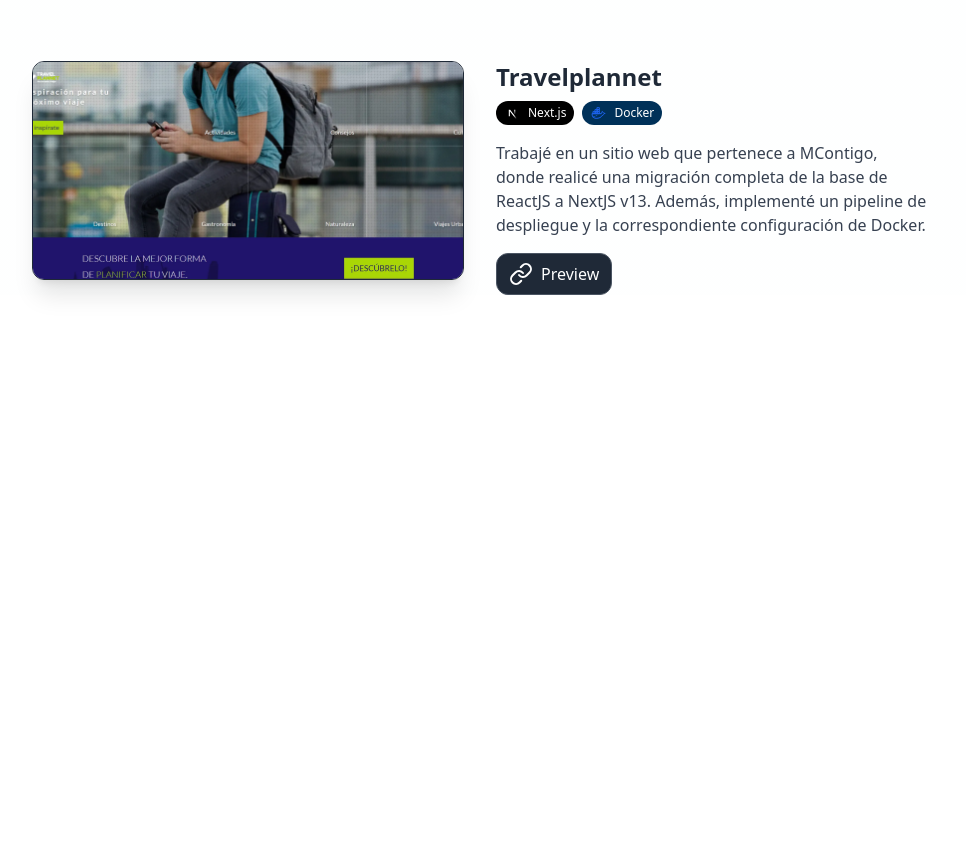
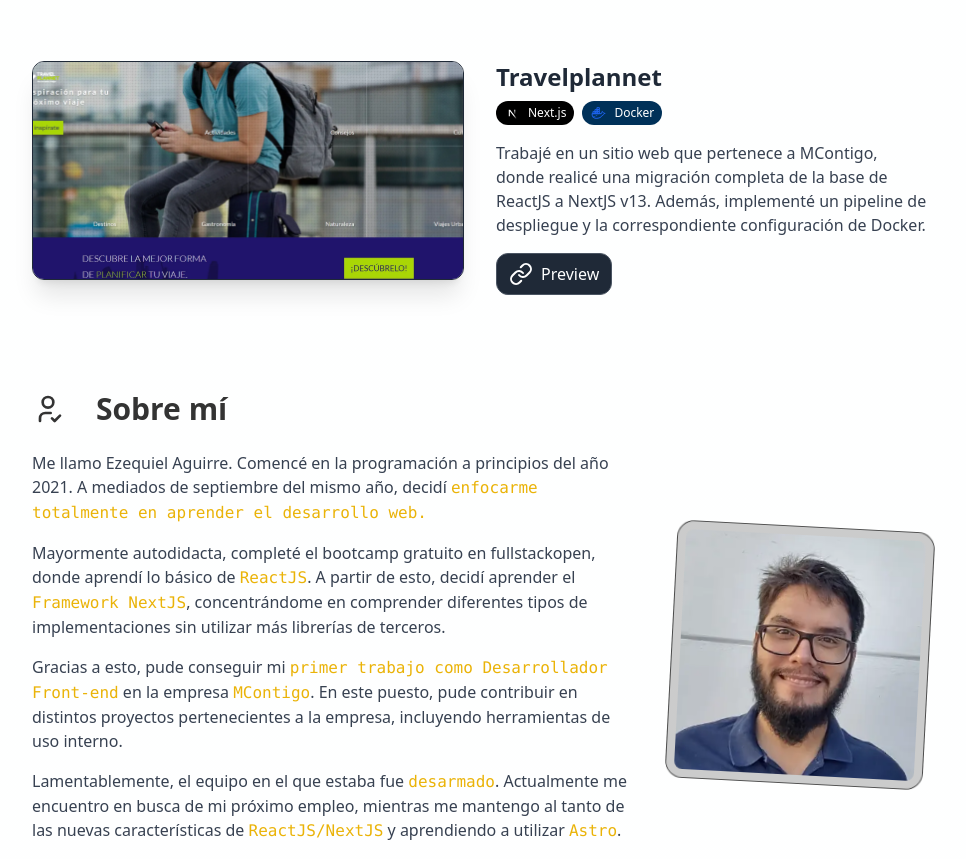
Before and after one commit to AguirreEze/portfolio2024, an Astro site: page / in a window 1280 px wide. Shown: the part 1813-2672 px from the top of the page, without its empty margins (160-1126 px from the left). Before the commit the page ends 2108 px from the top, so only its background shows below. Built offline with nearby package versions, Linux system fonts and the light colour scheme; Astro itself is replaced by a stand-in of ours.

Commit message:
feat: AboutMe

```diff
--- /dev/null
+++ b/src/components/AboutMe.astro
@@ -0,0 +1,44 @@
+<article
+  class="flex flex-col items-center justify-center gap-8 text-gray-700 dark:text-gray-300 md:flex-row"
+>
+  <div
+    class="[&>p]:mb-4 [&>p>strong]:text-yellow-500 dark:[&>p>strong]:text-yellow-100 [&>p>strong]:font-normal [&>p>strong]:font-mono text-pretty order-2 md:order-1"
+  >
+    <p>
+      Me llamo Ezequiel Aguirre. Comencé en la programación a principios del año
+      2021. A mediados de septiembre del mismo año, decidí <strong
+        >enfocarme totalmente en aprender el desarrollo web.</strong
+      >
+    </p>
+    <p>
+      Mayormente autodidacta, completé el bootcamp gratuito en fullstackopen,
+      donde aprendí lo básico de <strong>ReactJS</strong>. A partir de esto,
+      decidí aprender el
+      <strong>Framework NextJS</strong>, concentrándome en comprender diferentes
+      tipos de implementaciones sin utilizar más librerías de terceros.
+    </p>
+    <p>
+      Gracias a esto, pude conseguir mi <strong
+        >primer trabajo como Desarrollador Front-end</strong
+      > en la empresa <strong>MContigo</strong>. En este puesto, pude contribuir
+      en distintos proyectos pertenecientes a la empresa, incluyendo
+      herramientas de uso interno.
+    </p>
+    <p>
+      Lamentablemente, el equipo en el que estaba fue <strong>desarmado</strong
+      >. Actualmente me encuentro en busca de mi próximo empleo, mientras me
+      mantengo al tanto de las nuevas características de <strong
+        >ReactJS/NextJS</strong
+      > y aprendiendo a utilizar <strong>Astro</strong>.
+    </p>
+  </div>
+
+  <img
+    width="200"
+    height="200"
+    src="/hero.webp"
+    alt="Aguirre Ezequiel"
+    class="order-1 object-cover w-64 h-full p-1 md:order-2 rotate-3 lg:p-2 lg:w-64 aspect-square rounded-2xl bg-black/20 dark:bg-yellow-500/5 ring-1 ring-black/70 dark:ring-white/20"
+    style="object-position: 50% 50%"
+  />
+</article>
--- a/src/pages/index.astro
+++ b/src/pages/index.astro
@@ -1,12 +1,14 @@
 ---
 import Layout from "@/layouts/Layout.astro";
 
+import AboutMe from "@/components/AboutMe.astro";
+import Briefcase from "@/components/icons/Briefcase.astro";
+import CodeIcon from "@/components/icons/Code.astro";
+import Experience from "@/components/Experience.astro";
+import Hero from "@/components/Hero.astro";
+import ProfileCheck from "@/components/icons/ProfileCheck.astro";
+import Projects from "@/components/Projects.astro";
 import SectionContainer from "@/components/SectionContainer.astro";
-import Hero from "@/components/Hero.astro";
-import Briefcase from "@/components/icons/Briefcase.astro";
-import Experience from "@/components/Experience.astro";
-import Projects from "@/components/Projects.astro";
-import CodeIcon from "@/components/icons/Code.astro";
 ---
 
 <Layout
@@ -38,5 +40,14 @@ import CodeIcon from "@/components/icons/Code.astro";
       </h2>
       <Projects />
     </SectionContainer>
+    <SectionContainer id="sobre-mi">
+      <h2
+        class="flex items-center mb-6 text-3xl font-semibold gap-x-8 text-black/80 dark:text-white"
+      >
+        <ProfileCheck class="size-8" />
+        Sobre mí
+      </h2>
+      <AboutMe />
+    </SectionContainer>
   </div>
 </Layout>
```
